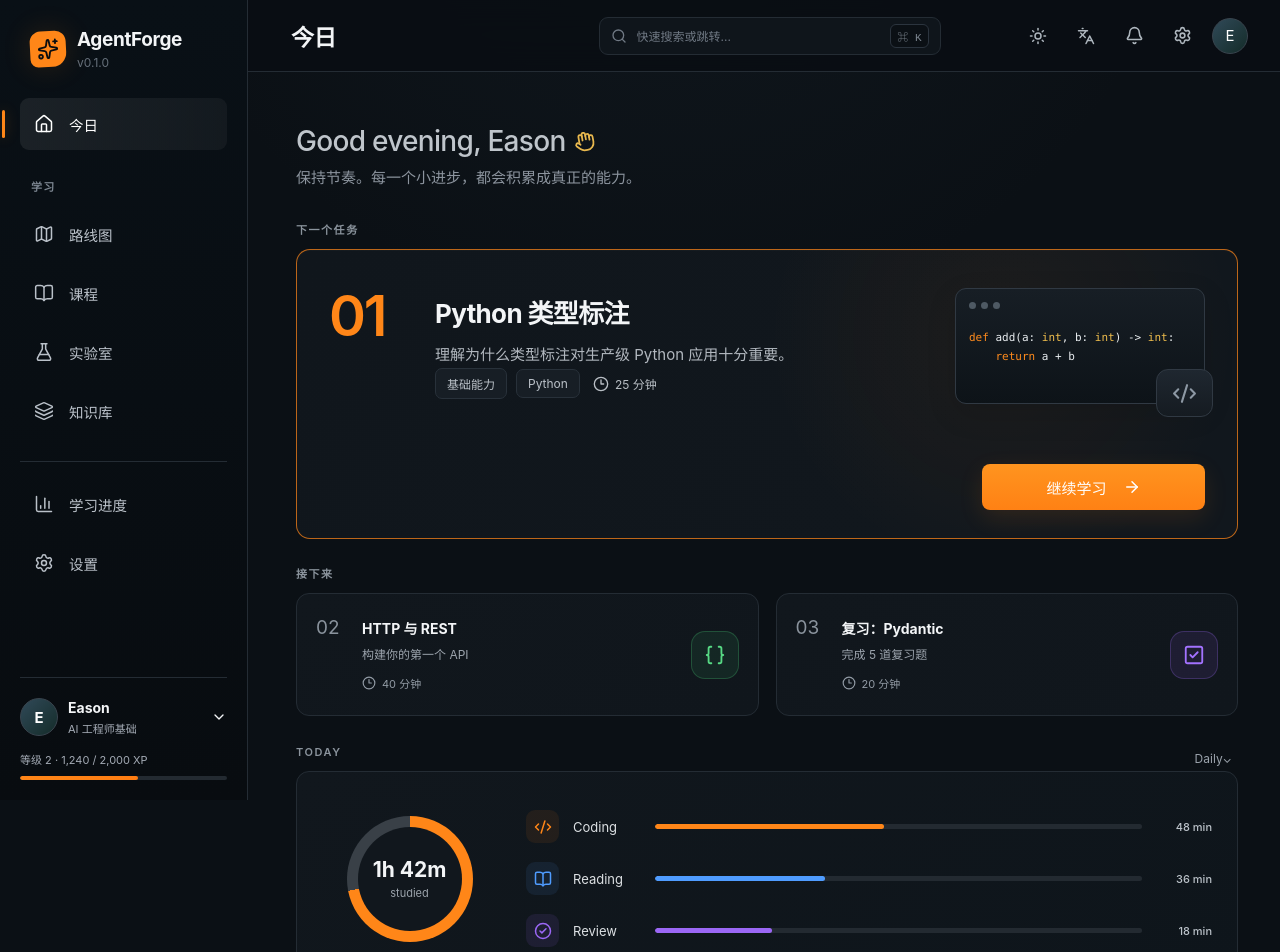
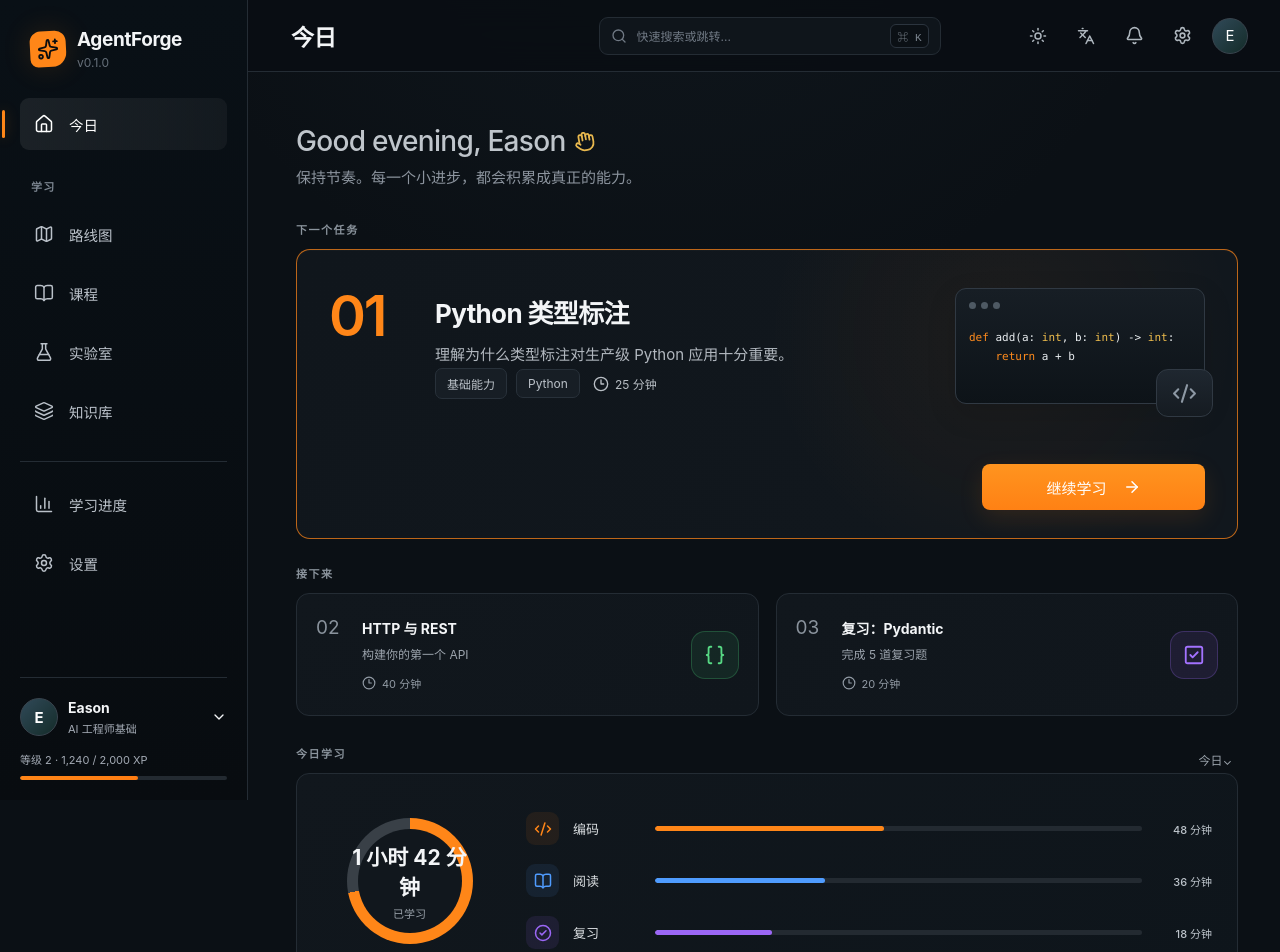
Before and after one commit to LumosMaxima12/AgentForge, a React (Vite) app in the folder apps/desktop/: page /today in a window 1280 px wide. Shown: the top 952 px of the page. Built offline with nearby package versions, Linux system fonts and the light colour scheme; no server answers.

Commit message:
feat: localize study summary

```diff
--- a/apps/desktop/src/features/today/components/StudySummary.tsx
+++ b/apps/desktop/src/features/today/components/StudySummary.tsx
@@ -1,5 +1,6 @@
-import { BookOpen, Code2, CircleCheck } from "lucide-react";
+import { BookOpen, CircleCheck, Code2 } from "lucide-react";
 import type { CSSProperties } from "react";
+import { useI18n } from "../../../i18n/I18nProvider";
 
 type Summary = {
   total_minutes: number;
@@ -9,37 +10,45 @@ type Summary = {
 };
 
 const rows = [
-  { key: "coding_minutes", label: "Coding", Icon: Code2, className: "coding" },
-  { key: "reading_minutes", label: "Reading", Icon: BookOpen, className: "reading" },
-  { key: "review_minutes", label: "Review", Icon: CircleCheck, className: "review" },
+  { key: "coding_minutes", labelKey: "study.coding", Icon: Code2, className: "coding" },
+  { key: "reading_minutes", labelKey: "study.reading", Icon: BookOpen, className: "reading" },
+  { key: "review_minutes", labelKey: "study.review", Icon: CircleCheck, className: "review" },
 ] as const;
 
 export function StudySummary({ summary }: { summary: Summary }) {
+  const { t } = useI18n();
   const hours = Math.floor(summary.total_minutes / 60);
   const minutes = summary.total_minutes % 60;
+  const total = Math.max(summary.total_minutes, 1);
+
   return (
     <section className="study-section">
       <div className="study-section-head">
-        <div className="section-kicker">TODAY</div>
-        <button type="button" className="ghost-select">Daily⌄</button>
+        <div className="section-kicker">{t("study.today")}</div>
+        <button type="button" className="ghost-select">{t("study.daily")}⌄</button>
       </div>
       <div className="study-card">
         <div
           className="study-ring"
           style={{ "--ring-progress": "72%" } as CSSProperties}
         >
-          <div><strong>{hours}h {minutes}m</strong><span>studied</span></div>
+          <div>
+            <strong>{t("study.duration", { hours, minutes })}</strong>
+            <span>{t("study.studied")}</span>
+          </div>
         </div>
         <div className="study-breakdown">
-          {rows.map(({ key, label, Icon, className }) => {
+          {rows.map(({ key, labelKey, Icon, className }) => {
             const value = summary[key];
-            const percent = Math.round((value / summary.total_minutes) * 100);
+            const percent = Math.round((value / total) * 100);
             return (
               <div className="study-row" key={key}>
                 <div className={`study-row-icon ${className}`}><Icon size={18} /></div>
-                <span className="study-label">{label}</span>
-                <div className="study-track"><span className={className} style={{ width: `${Math.max(24, percent)}%` }} /></div>
-                <strong>{value} min</strong>
+                <span className="study-label">{t(labelKey)}</span>
+                <div className="study-track">
+                  <span className={className} style={{ width: `${Math.max(24, percent)}%` }} />
+                </div>
+                <strong>{t("today.minute", { count: value })}</strong>
               </div>
             );
           })}
```
